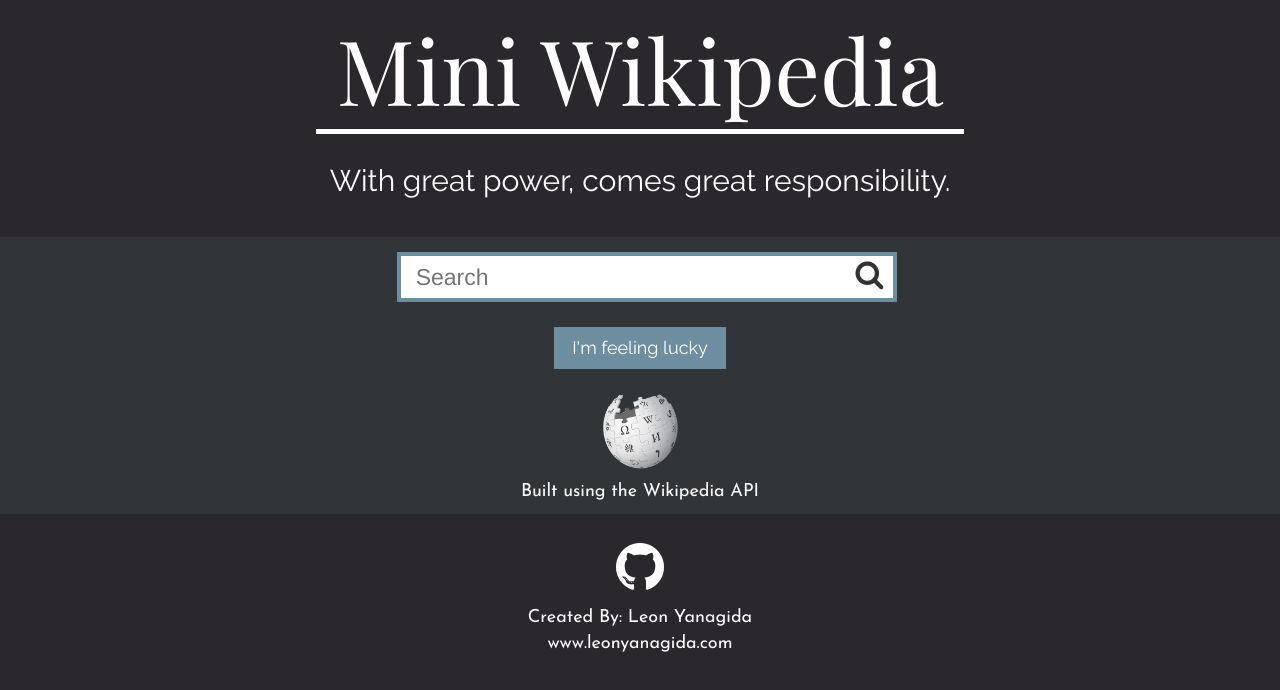
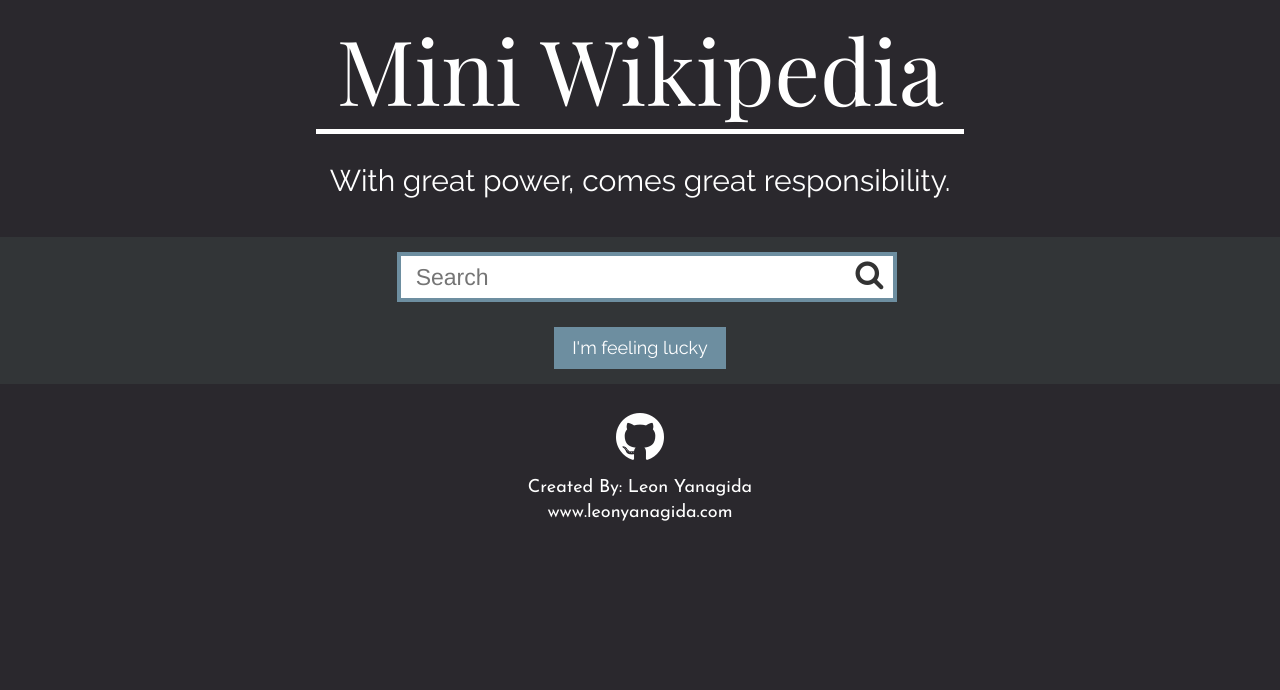
Before and after one commit to leonyanagida/free-code-camp-projects, a plain HTML site: page wikipedia-search/index.html in a window 1280 px wide. Drawn offline with nearby package versions, Linux system fonts and the light colour scheme.

Commit message:
Fixed padding for search bar

```diff
--- a/wikipedia-search/assets/css/style.css
+++ b/wikipedia-search/assets/css/style.css
@@ -57,6 +57,7 @@
 .formcont {
   text-align: center;
   background-color: #323537;
+  padding-bottom: 15px;
 }
 #errortxt {
   font-family: 'Josefin Sans', sans-serif;
--- a/wikipedia-search/index.html
+++ b/wikipedia-search/index.html
@@ -39,12 +39,6 @@
         </div>
       </div>
     </div>
-      <div id="about">
-        <div class="imgcont">
-          <img width="75" height="75" src="assets/images/wikilogo.png">
-          <p>Built using the Wikipedia API</p>
-        </div>
-      </div>
     <footer>
       <a href="https://github.com/leonyanagida" target="_blank"><i class="fa fa-github fa-4x" aria-hidden="true"></i></a>
       <p>Created By: Leon Yanagida<br>www.leonyanagida.com</p>
```
